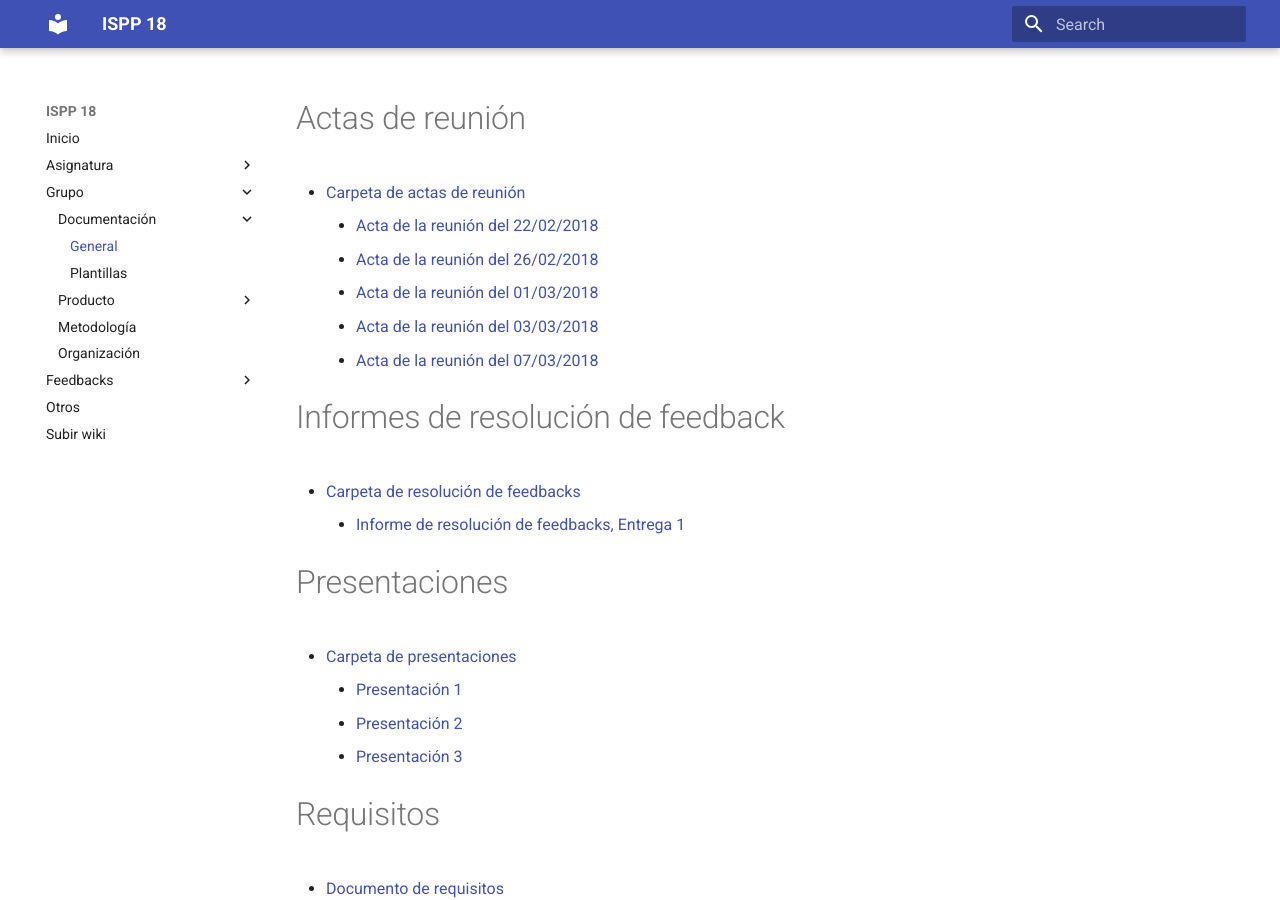
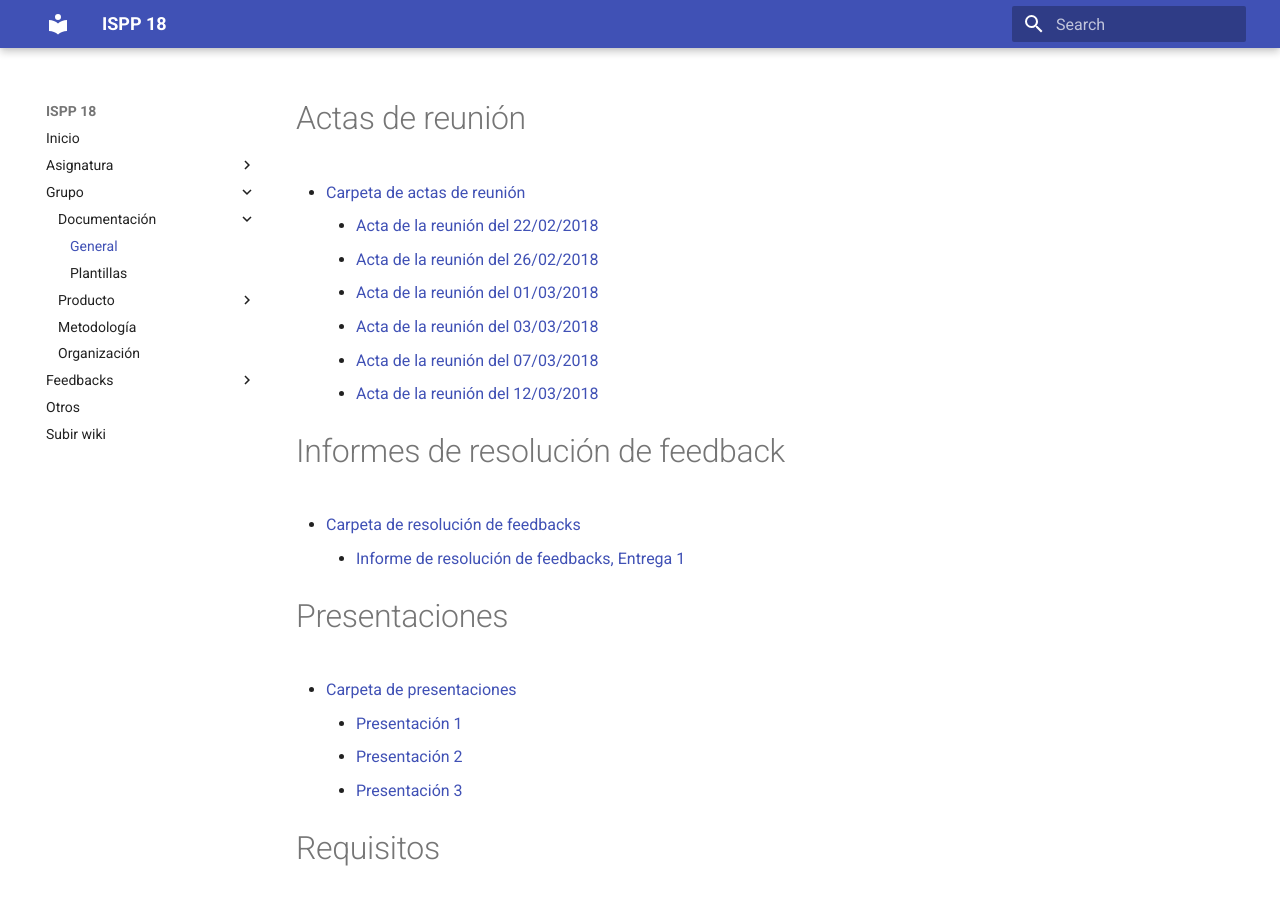
Before and after one commit to alexgs922/ispp18-wiki, an MkDocs documentation site: the page built from docs/documentacion.md, in a window 1280 px wide and 900 px high. Built offline with MkDocs 1.6.1 and Material for MkDocs 9.7.7, drawn with Linux system fonts in a browser that asks for light colours; old or Windows-style settings are respelled for this version of MkDocs.

Commit message:
ADD Añadida el acta de reunión del 12/03/2018
Se ha añadido un vínculo al acta de reunión del 12/03/2018.

```diff
--- a/docs/documentacion.md
+++ b/docs/documentacion.md
@@ -6,6 +6,7 @@
     * [Acta de la reunión del 01/03/2018](https://docs.google.com/document/d/1zgiSnVlveSC3RyD6iJnIqU4dY8x60Fj2ljVxwXhnEd8/edit)
     * [Acta de la reunión del 03/03/2018](https://docs.google.com/document/d/130XCmygAQlln_JG2joxYf49gQgPWZC5UMtOQCOfUx5k/edit)
     * [Acta de la reunión del 07/03/2018](https://docs.google.com/document/d/1YTMfrsqMpeiDEBb3GIEHP8LrABKQb3o4Ocv4lk4dSL0/edit)
+    * [Acta de la reunión del 12/03/2018](https://docs.google.com/document/d/1Gn2ph-4dVBsolEM9p-ifgwisBytHjlnI4U4CCYhVuhQ/edit#heading=h.exql36ggrl14)
 
 # Informes de resolución de feedback
 
```
